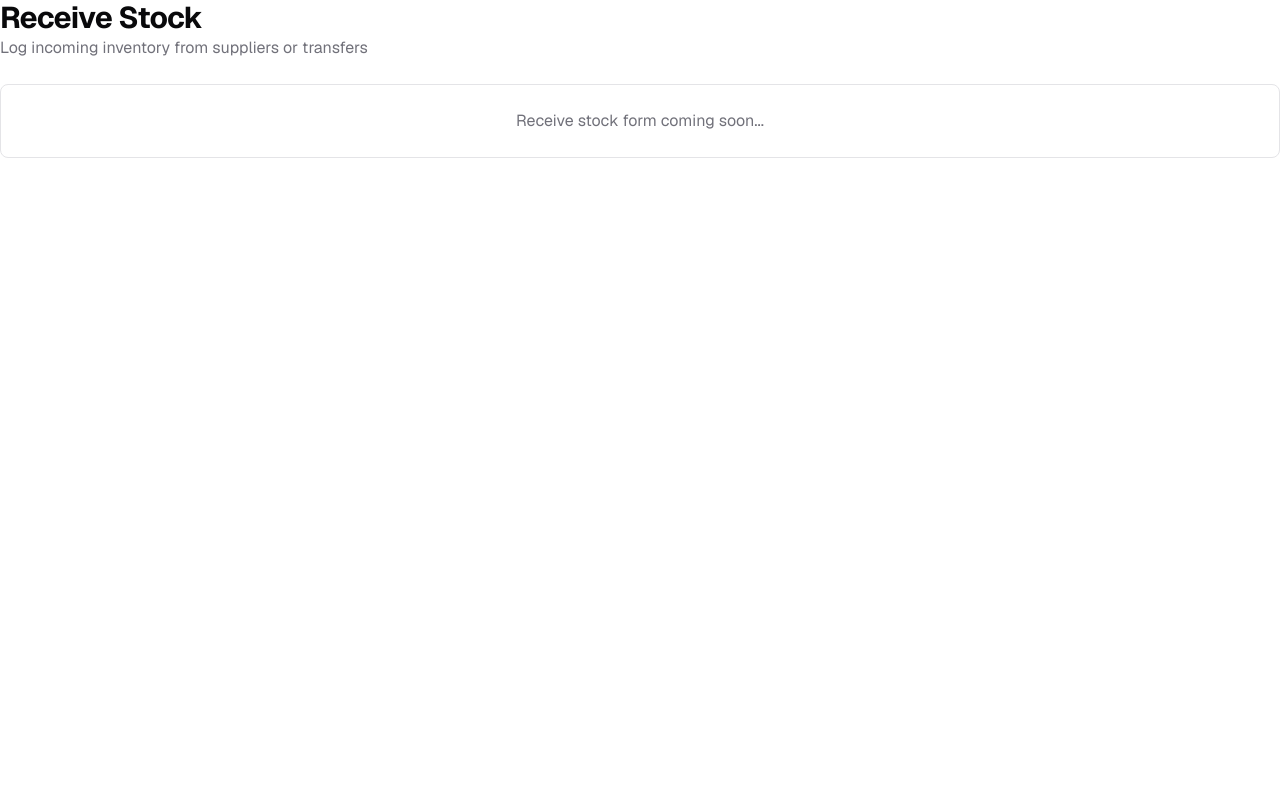
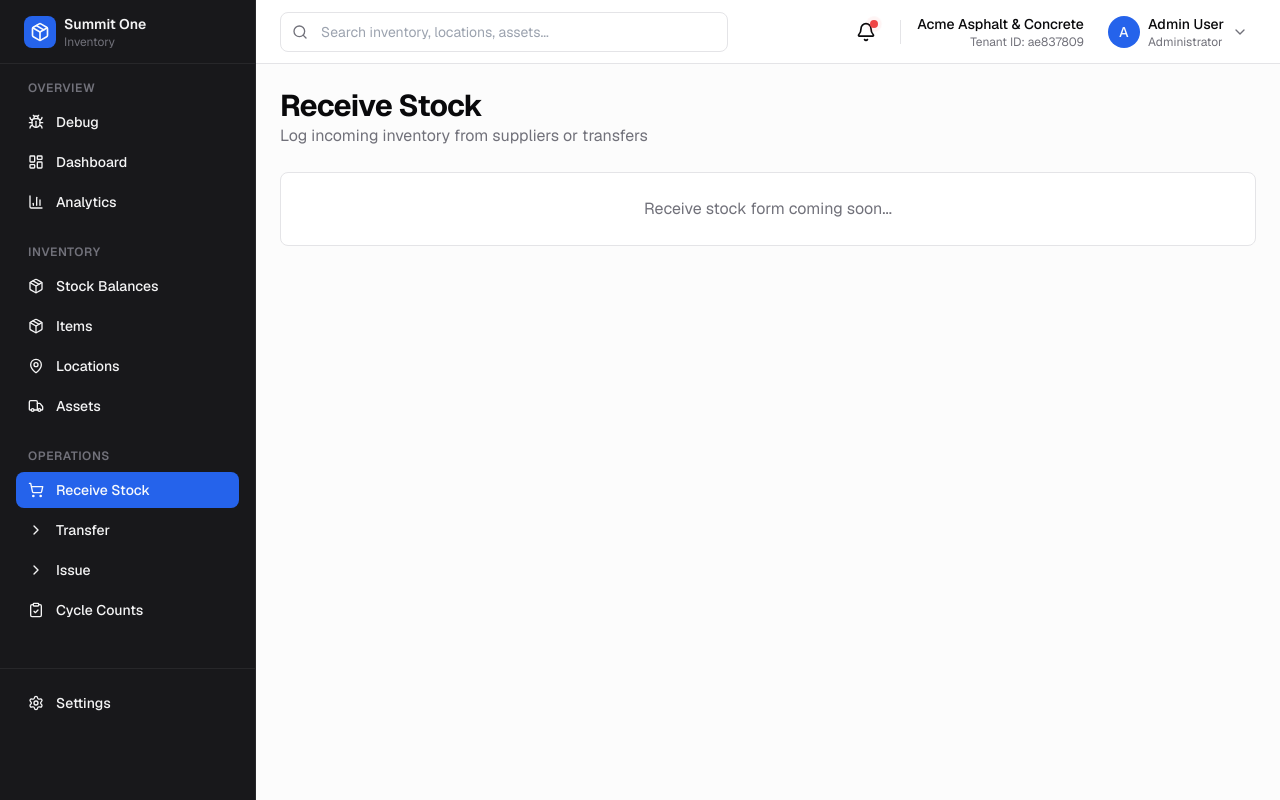
Before and after one commit to rocketmanv9/summit-one-inventory-management, a Next.js app: page /operations/receive in a window 1280 px wide. Built offline with nearby package versions, Linux system fonts and the light colour scheme.

Commit message:
Add AppShell to all sidebar pages

```diff
--- a/src/app/(dashboard)/debug/page.tsx
+++ b/src/app/(dashboard)/debug/page.tsx
@@ -205,5 +205,6 @@ export default function DebugPage() {
         </div>
       </div>
     </div>
+    </AppShell>
   );
 }
--- a/src/app/(dashboard)/inventory/items/page.tsx
+++ b/src/app/(dashboard)/inventory/items/page.tsx
@@ -1,6 +1,9 @@
+import { AppShell } from '@/components/layout/AppShell';
+
 export default function ItemsPage() {
   return (
-    <div className="space-y-6">
+    <AppShell>
+      <div className="space-y-6">
       <div>
         <h1 className="text-3xl font-bold tracking-tight">Catalog Items</h1>
         <p className="text-muted-foreground">
@@ -14,5 +17,6 @@ export default function ItemsPage() {
         </p>
       </div>
     </div>
+    </AppShell>
   );
 }
--- a/src/app/(dashboard)/inventory/stock/page.tsx
+++ b/src/app/(dashboard)/inventory/stock/page.tsx
@@ -14,5 +14,6 @@ export default function StockBalancesPage() {
         </p>
       </div>
     </div>
+    </AppShell>
   );
 }
--- a/src/app/(dashboard)/operations/receive/page.tsx
+++ b/src/app/(dashboard)/operations/receive/page.tsx
@@ -1,6 +1,9 @@
-export default function ReceiveStockPage() {
+import { AppShell } from '@/components/layout/AppShell';
+
+export default function ReceivePage() {
   return (
-    <div className="space-y-6">
+    <AppShell>
+      <div className="space-y-6">
       <div>
         <h1 className="text-3xl font-bold tracking-tight">Receive Stock</h1>
         <p className="text-muted-foreground">
@@ -14,5 +17,6 @@ export default function ReceiveStockPage() {
         </p>
       </div>
     </div>
+    </AppShell>
   );
 }
--- a/src/app/(dashboard)/settings/page.tsx
+++ b/src/app/(dashboard)/settings/page.tsx
@@ -1,6 +1,9 @@
+import { AppShell } from '@/components/layout/AppShell';
+
 export default function SettingsPage() {
   return (
-    <div className="space-y-6">
+    <AppShell>
+      <div className="space-y-6">
       <div>
         <h1 className="text-3xl font-bold tracking-tight">Settings</h1>
         <p className="text-muted-foreground">
@@ -14,5 +17,6 @@ export default function SettingsPage() {
         </p>
       </div>
     </div>
+    </AppShell>
   );
 }
```
